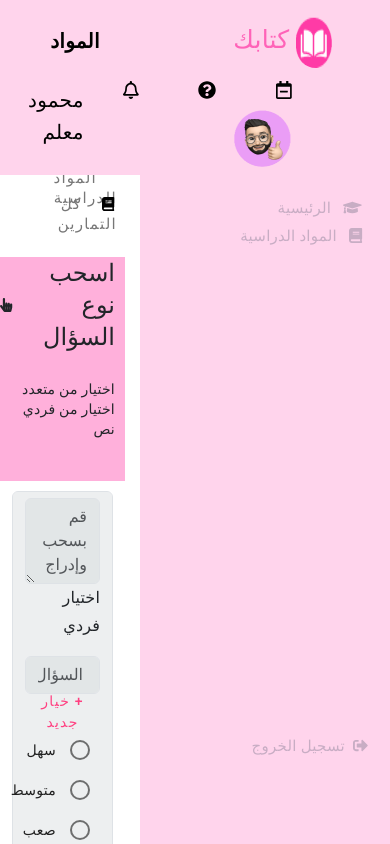
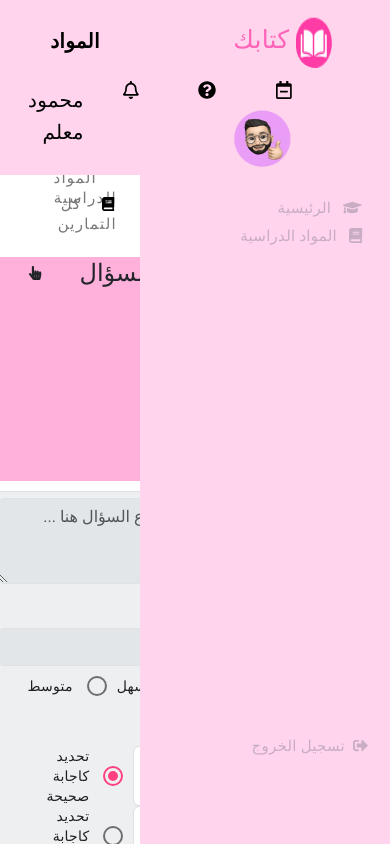
Before and after one commit to Mahmoudramadan12/Task-, an Angular app: page /exercise in a window 390 px wide. Shown: the top 844 px of the page. Built offline with nearby package versions, Linux system fonts and the light colour scheme.

Commit message:
Update exercise.component.scss

```diff
--- a/src/app/exercise/exercise.component.scss
+++ b/src/app/exercise/exercise.component.scss
@@ -81,17 +81,21 @@
   background: deeppink;
   width: 20%;
 }
-@media (max-width: 768px) {
+@media (max-width: 769px) {
   .articles .contain {
-    grid-template-columns: 100%;
+    position: absolute;
+    left: 100px;
+    grid-template-columns: 160%;
     gap: 10px;
+    padding-right: 60px;
   }
   .color {
-    width: 100%;
+    width: 95%;
+    display: inline-block;
   }
   div[fxLayout="row"] {
     flex-direction: column;
-    align-items: center;
+    align-items: start;
     padding-top: 60px;
   }
 
```
